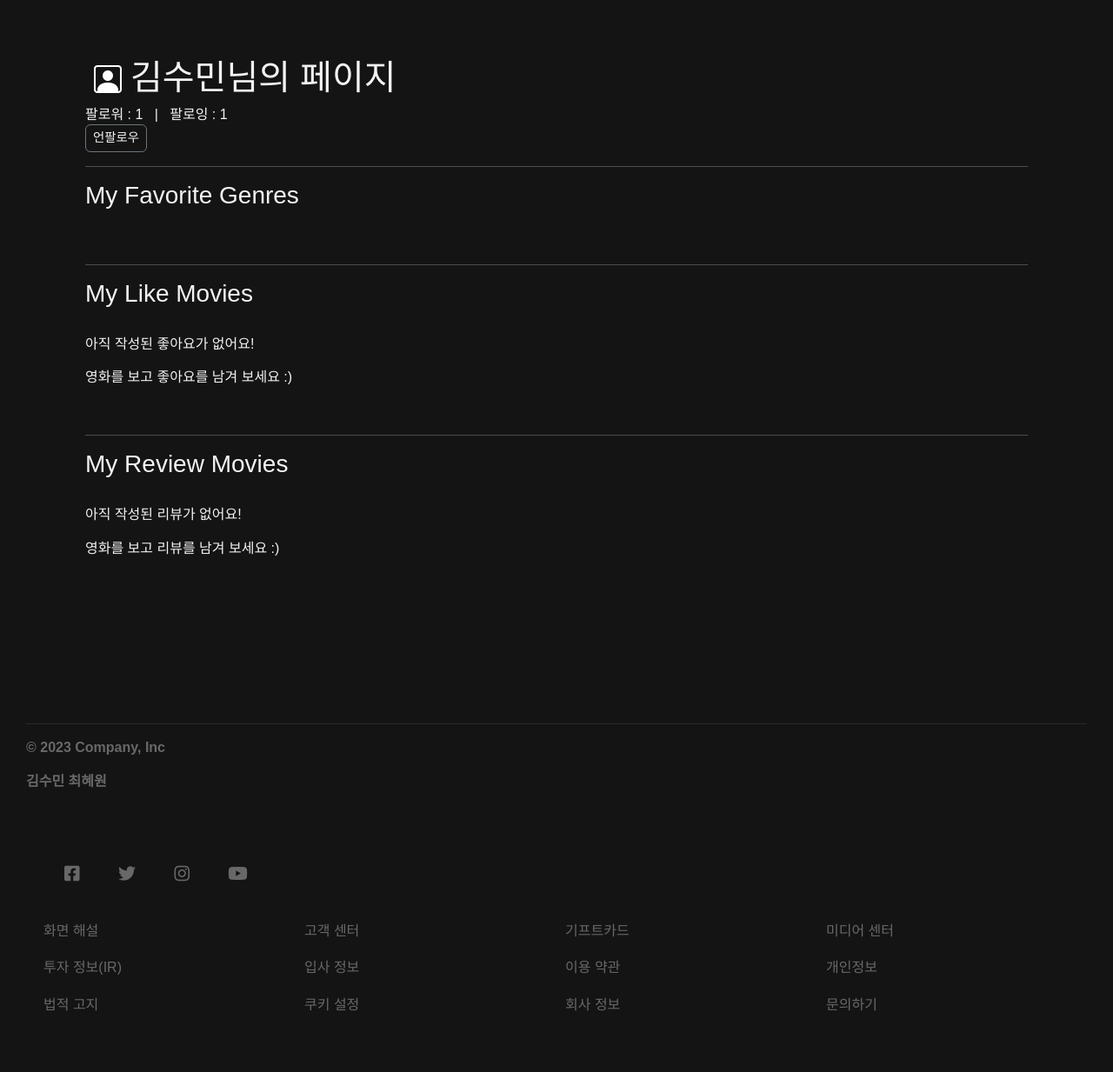
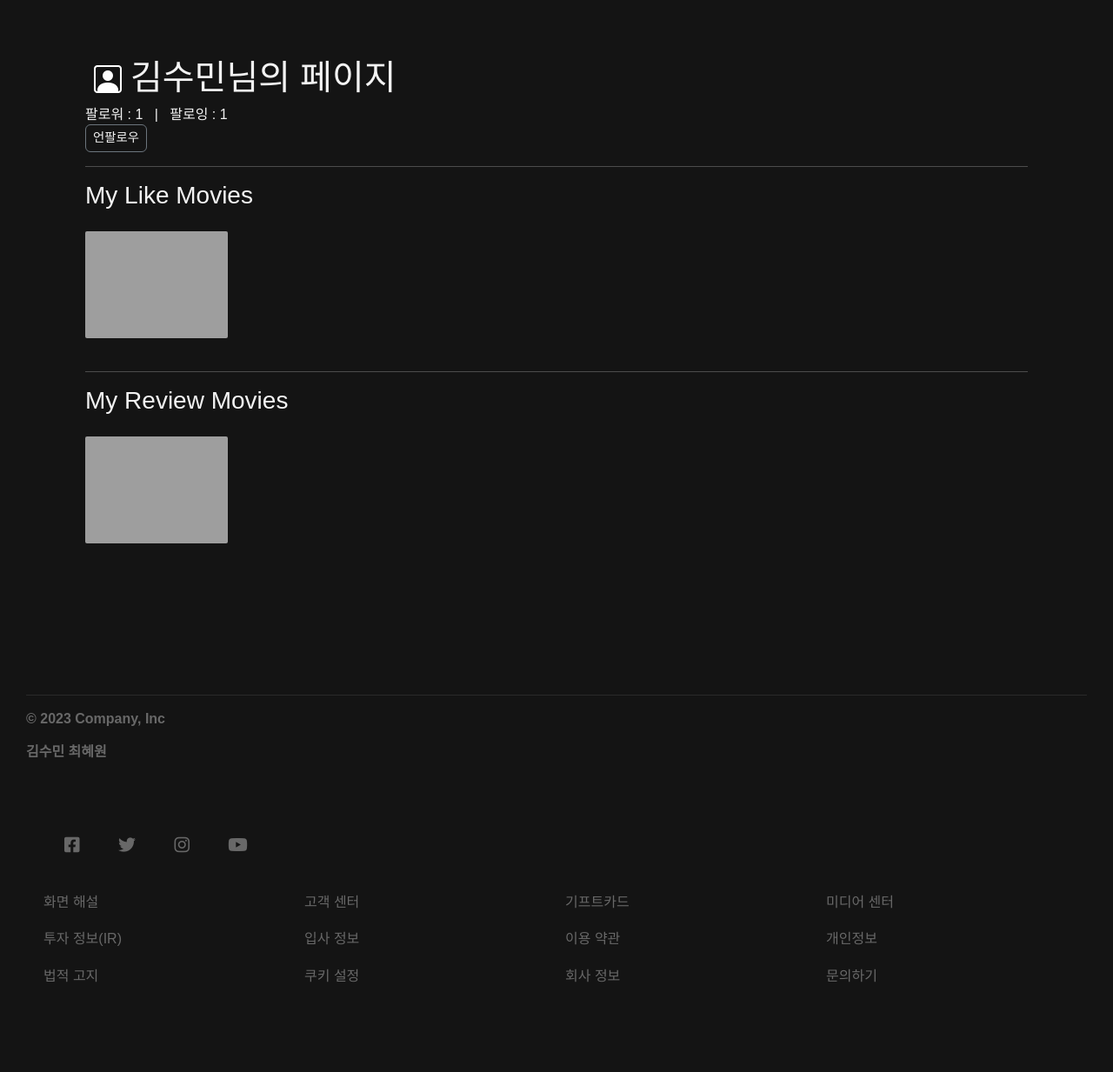
Before and after one commit to sun1h/MovieProject, a Django app: a page that uses accounts/templates/accounts/profile.html in a window 1280 px wide. Shown: the part 101-1334 px from the top of the page at 87% size. After the commit the page ends 1231 px from the top, so only its background shows below. Run offline with Django 3.2, Linux system fonts and the light colour scheme; a user stored in the database is signed in; data comes from the database, SQL or seed files in the repository; both versions use the stored data as it was after the commit; some libraries are stand-ins or nearby versions; grey boxes are pictures that could not be loaded.

Commit message:
좋아요한 무비, 리뷰남긴 무비 프로필, 홈페이지에서 뜨게 하기

```diff
--- a/accounts/templates/accounts/profile.html
+++ b/accounts/templates/accounts/profile.html
@@ -35,16 +35,7 @@
         {% endif %}
     </div>
 
-      <hr class="mx-auto ">
-      <h3 style="margin-top: 2vh;">My Favorite Genres</h3>
-      {% if genre_print != '' %}
-        <p class="mt-4">{{ genre_print }}</p>
-      {% else %}
-        <br>
-        <p>아직 좋아하는 장르를 찾기 어려워요!</p>
-        <p>더 많은 영화에 좋아요를 눌러 보세요 :)</p>
-      {% endif %}
-      <br>
+
 
 
       <hr class="mx-auto">
@@ -58,8 +49,8 @@
         </div>
       {% else %}
         <br>
-        <p>아직 작성된 좋아요가 없어요!</p>
-        <p>영화를 보고 좋아요를 남겨 보세요 :)</p>
+        <p>아직 작성된 좋아요가 없어요</p>
+        <a id="none" href="{% url 'movies:all' %}" style="text-decoration: none; color: gray;">영화 좋아요 하러가기</a>
       {% endif %}
       <br>
 
@@ -68,14 +59,14 @@
       {% if reviewed_movies|length >= 1 %}
         <div class="box mt-4">
           {% for idx, movie in reviewed_movies %}
-          <a class="my-auto" href="{% url 'reviewboard:detail' idx %}"><img src="https://image.tmdb.org/t/p/w500{{movie.poster_path}}"
+          <a class="my-auto" href="{% url 'community:detail' idx %}"><img src="https://image.tmdb.org/t/p/w500{{movie.poster_path}}"
             class="card-img-top poster-img" alt="{{ movie.title }}_poster"></a>
           {% endfor %}
         </div>
       {% else %}
         <br>
-        <p>아직 작성된 리뷰가 없어요!</p>
-        <p>영화를 보고 리뷰를 남겨 보세요 :)</p>
+        <p>아직 작성된 리뷰가 없어요</p>
+        <a id="none" href="{% url 'community:index' %}" style="text-decoration: none; color: gray">리뷰 남기기</a>
       {% endif %}
       <br>
 
@@ -88,7 +79,6 @@
 <style>
   .text-muted {
     color: #686868!important;
-
   }
 </style>
 
--- a/accounts/views.py
+++ b/accounts/views.py
@@ -108,76 +108,24 @@ def change_password(request):
 def profile(request, username):
     person = get_object_or_404(get_user_model(), username=username)
 
+    likes = list(person.like_movies.all())[:10]
+    reviews = Review.objects.filter(user_id=person.id)
+    reviewed_movies = [[0, 'title'] for i in range(len(reviews))]
 
+    for i in range(len(reviews)):
+        reviewed_movies[i][0] = reviews[i].pk
+        reviewed_movies[i][1] = Movie.objects.get(pk=reviews[i].movie_id)
+
+    reviewed_movies = reviewed_movies[:10]
 
     context = {
         'person': person,
+        'reviewed_movies': reviewed_movies,
+        'likes': likes,
     }
-
     return render(request, 'accounts/profile.html', context)
 
-    # likes = list(person.like_movies.all())[:12]
-    # genre_print = ''
-    # genres = {}
-    # for like in likes:
-    #     genre = like.genres.all()
-    #     for g in genre:
-    #         if g not in genres:
-    #             genres[g] = 1
-    #         else:
-    #             genres[g] += 1
 
-    # if len(genres) >= 5:
-    #     print_genres = sorted(genres.items(), key = lambda item: item[1], reverse=True)
-
-    # #     for i in range(5):
-    # #         genre_print += str(print_genres[i][0]) + ' / '
-
-
-    # #     genre_print = genre_print[:-3]
-
-    # # reviews = Review.objects.filter(user_id=person.id)
-    # # reviewed_movies = [[0, 'title'] for x in range(len(reviews))]
-
-    # # for i in range(len(reviews)):
-    # #     reviewed_movies[i][0] = reviews[i].pk
-    # #     reviewed_movies[i][1] = Movie.objects.get(pk=reviews[i].movie_id)
-
-    # # reviewed_movies = reviewed_movies[:12]
-
-    # # context = {
-    # #     'person': person,
-    # #     'reviewed_movies': reviewed_movies,
-    # #     'likes': likes,
-    # #     'genre_print': genre_print,
-    # # }
-    # # return render(request, 'accounts/profile.html', context)
-
-# @login_required
-# @require_POST
-# def follow(request, user_pk):
-#     print('hi')
-#     if request.user.is_authenticated:
-#         person = get_object_or_404(get_user_model(), pk=user_pk)
-#         print(person)
-#         print('hi')
-#         user = request.user
-
-#         if person != user:
-#             if person.followers.filter(pk=user.pk).exists():
-#                 person.followers.remove(user)
-#                 is_followed = False
-#             else:
-#                 person.followers.add(user)
-#                 is_followed = True
-#             context = {
-#                 'is_followed': is_followed,
-#                 'followers_count': person.followers.count(),
-#                 'followings_count': person.followings.count(),
-#             }
-#             return JsonResponse(context)
-#         return redirect('accounts:profile', person.username)
-#     return redirect('accoutns:login')
 
 @require_POST
 def follow(request, username):
```
Also changed, not shown: movies/templates/movies/index.html (+5 -3 lines), movies/views.py (+9 -0 lines), db.sqlite3.
